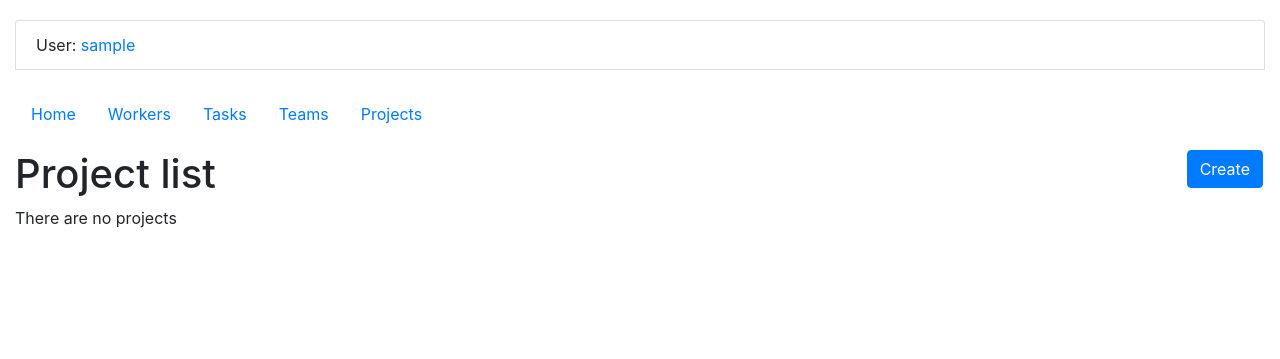
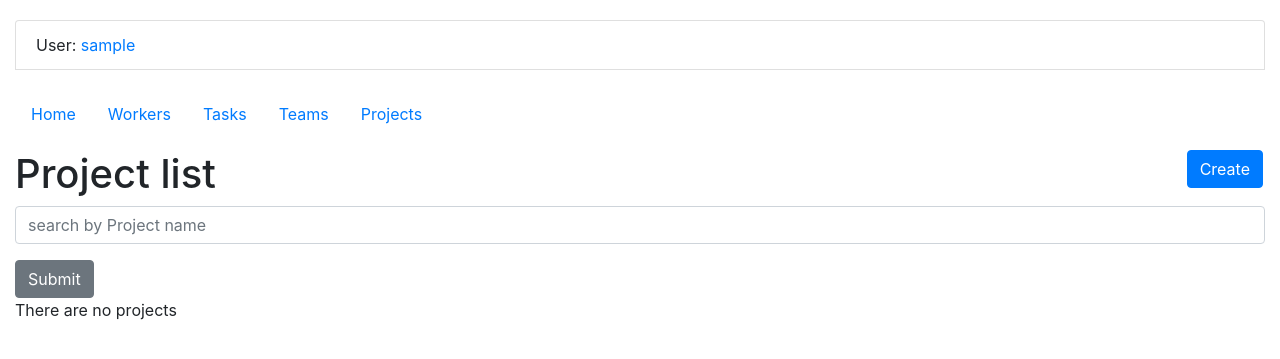
Before and after one commit to DLisovyi94/Task-manager-for-IT-companies, a Django app: page /projects/ in a window 1280 px wide. Shown: the top 359 px of the page. Run offline with Django 5.2, Linux system fonts and the light colour scheme; the visitor is signed in with stand-in values (Sample User, id 1); data that the repository does not hold is empty; parts of the project's set-up code (start-up, migrations or seed data) failed here and were passed over; some libraries are stand-ins or nearby versions.

Commit message:
feat: Add search form to project_list"

```diff
--- a/task/forms.py
+++ b/task/forms.py
@@ -113,22 +113,12 @@ class TeamSearchForm(forms.Form):
             attrs={"placeholder": "search by Team name"})
     )
 
-#
-# class CarSearchForm(forms.Form):
-#     model = forms.CharField(
-#         max_length=255,
-#         required=False,
-#         label="",
-#         widget=forms.TextInput(
-#             attrs={"placeholder": "search by Model"})
-#     )
-#
-#
-# class ManufacturerSearchForm(forms.Form):
-#     name = forms.CharField(
-#         max_length=255,
-#         required=False,
-#         label="",
-#         widget=forms.TextInput(
-#             attrs={"placeholder": "search by Name"})
-#     )
+
+class ProjectSearchForm(forms.Form):
+    name = forms.CharField(
+        max_length=255,
+        required=False,
+        label="",
+        widget=forms.TextInput(
+            attrs={"placeholder": "search by Project name"})
+    )
--- a/task/views.py
+++ b/task/views.py
@@ -13,7 +13,7 @@ from task.forms import (
     TeamCreationForm,
     TeamUpdateForm,
     ProjectCreationForm,
-    ProjectUpdateForm, WorkerSearchForm, TaskSearchForm, TeamSearchForm
+    ProjectUpdateForm, WorkerSearchForm, TaskSearchForm, TeamSearchForm, ProjectSearchForm
 )
 from task.models import (
     Position,
@@ -214,6 +214,23 @@ class ProjectListView(LoginRequiredMixin, ListView):
     paginate_by = 1
 
 
+    def get_context_data(self, *, object_list=None, **kwargs):
+        context = super(ProjectListView, self).get_context_data(**kwargs)
+        name = self.request.GET.get("name", "")
+        context["name"] = name
+        context["search_form"] = ProjectSearchForm(
+            initial={"name": name}
+        )
+        return context
+
+    def get_queryset(self):
+        queryset = Project.objects.all()
+        form = ProjectSearchForm(self.request.GET)
+        if form.is_valid():
+            return queryset.filter(name__icontains=form.cleaned_data["name"])
+        return queryset
+
+
 class ProjectCreateView(LoginRequiredMixin, CreateView):
     model = Project
     form_class = ProjectCreationForm
--- a/templates/task/project_list.html
+++ b/templates/task/project_list.html
@@ -9,10 +9,10 @@
     </a>
   </h1>
 
-{#  <form method="get" action="">#}
-{#      {{ search_form|crispy }}#}
-{#      <input class="btn btn-secondary" type="submit" value="Submit">#}
-{#  </form>#}
+  <form method="get" action="">
+      {{ search_form|crispy }}
+      <input class="btn btn-secondary" type="submit" value="Submit">
+  </form>
 
   {% if project_list %}
     <ul>
```
